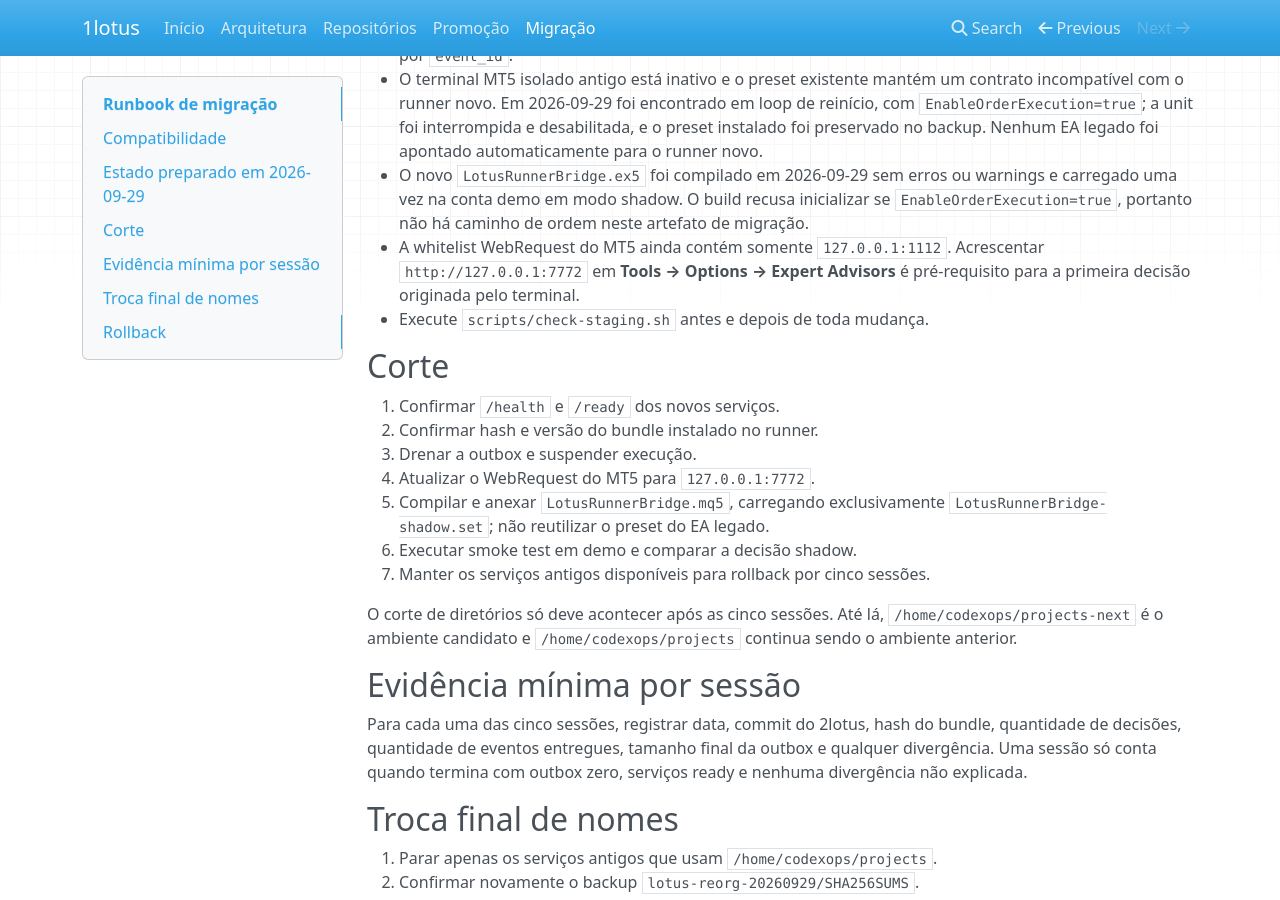
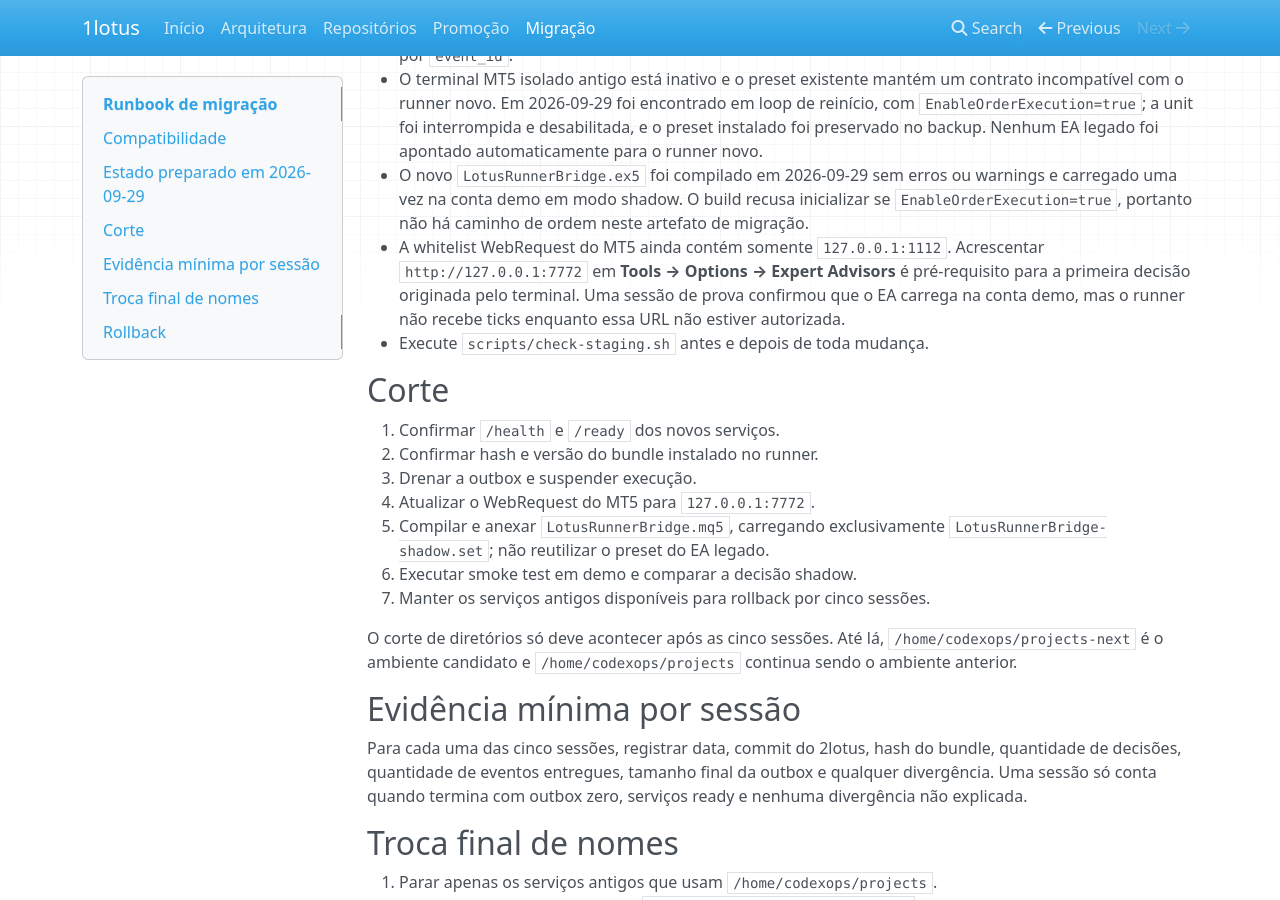
Before and after one commit to 6uilhermeTeixeira/1lotus, an MkDocs documentation site: the page built from docs/migration-runbook.md, in a window 1280 px wide and 900 px high, scrolled down 368 px. Built offline with MkDocs 1.6.1, drawn with Linux system fonts in a browser that asks for light colours; nearby versions of some CDN libraries.

Commit message:
Record MT5 shadow session prerequisite

```diff
--- a/docs/migration-runbook.md
+++ b/docs/migration-runbook.md
@@ -26,6 +26,8 @@
 - A whitelist WebRequest do MT5 ainda contém somente `127.0.0.1:1112`.
   Acrescentar `http://127.0.0.1:7772` em **Tools → Options → Expert Advisors**
   é pré-requisito para a primeira decisão originada pelo terminal.
+  Uma sessão de prova confirmou que o EA carrega na conta demo, mas o runner
+  não recebe ticks enquanto essa URL não estiver autorizada.
 - Execute `scripts/check-staging.sh` antes e depois de toda mudança.
 
 ## Corte
```
